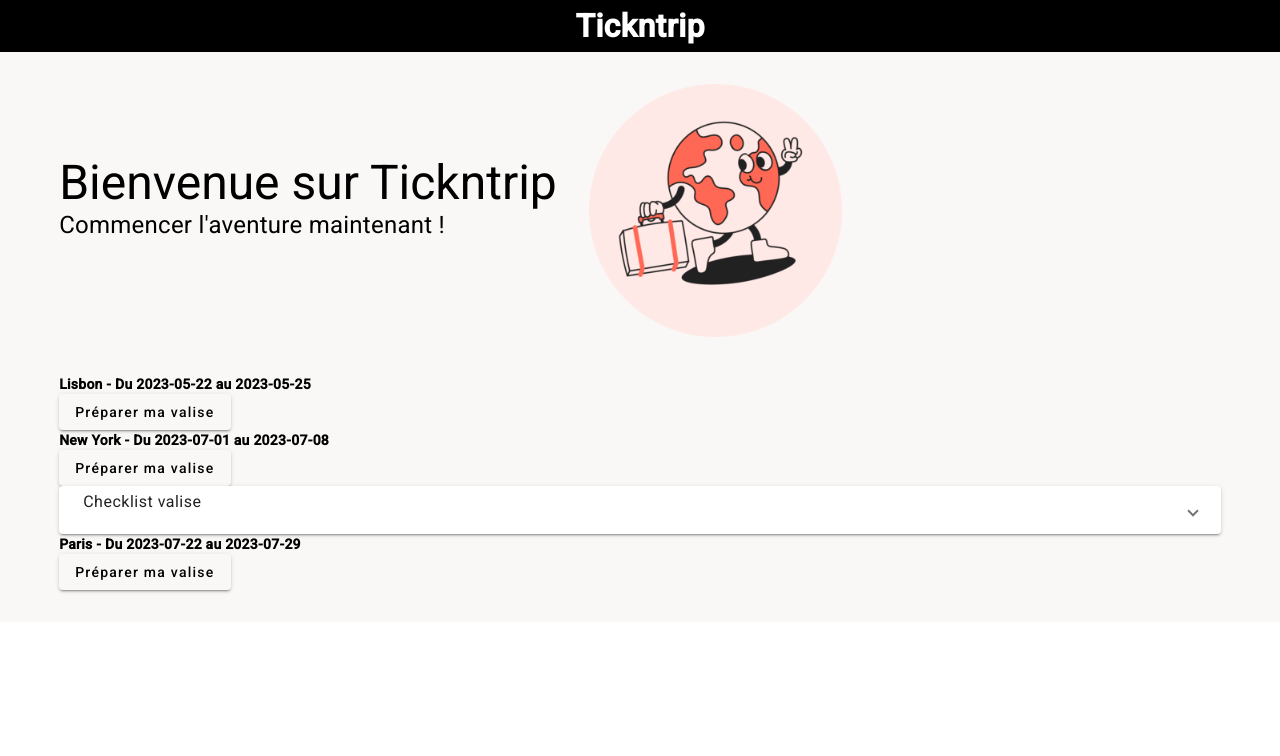
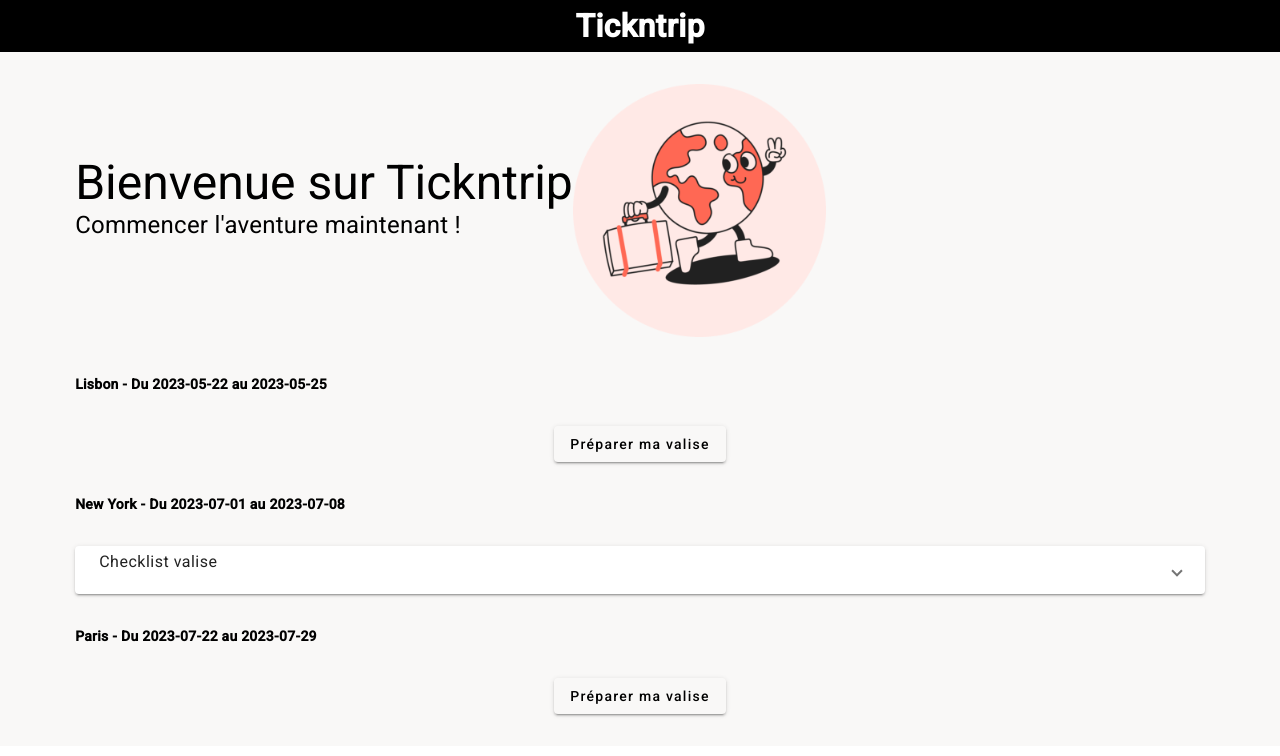
Before and after one commit to anissahosni/TicknTrip, an Angular app: page / in a window 1280 px wide. Shown: the top 756 px of the page. Built offline with nearby package versions, Linux system fonts and the light colour scheme.

Commit message:
Padding margin

```diff
--- a/src/app/app.component.css
+++ b/src/app/app.component.css
@@ -31,8 +31,8 @@
 }
 
 .text-with-image-text {
-  max-width: 50%;
-  margin-right: 2rem;
+  /* max-width: 50%;
+  margin-right: 2rem; */
 }
 
 .text-with-image-text h1 {
--- a/src/app/app.component.html
+++ b/src/app/app.component.html
@@ -14,10 +14,12 @@
     </div>
 
     <div *ngFor="let trip of trips">
-      <div>
+      <div style="margin: 2rem 0;">
         <b>{{ trip.city }} - Du {{ trip.startDate }} au {{ trip.endDate }}</b>
       </div>
+      <div style="display: flex; justify-content: center;">
         <button
+        *ngIf="!trip.items.length"
           mat-raised-button
           color="black"
           (click)="prepareSuitcase(trip)"
@@ -25,6 +27,7 @@
         >
           Préparer ma valise
         </button>
+      </div>
       <mat-accordion *ngIf="trip.items?.length">
         <mat-expansion-panel>
           <mat-expansion-panel-header>
```
Lines whose indentation alone changed are shown as unchanged.
